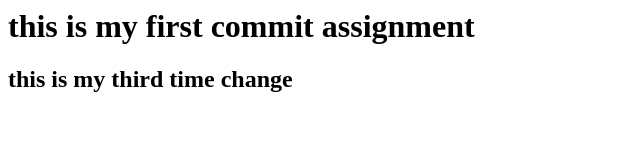
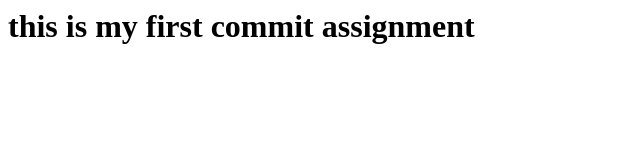
Before and after one commit to popurisumanth/freshers-batch-oct16, a plain HTML site: page index.html in a window 1280 px wide. Shown: the whole page, without its empty margins (0-640 px from the left). Drawn offline with Linux system fonts and the light colour scheme.

Commit message:
Revert "commit after add changed to my-add"
This reverts commit 3a125a8a51b5220e5a9da5ce269e08c6e59d7b7e.
for assignment purpose revert the last commit

```diff
--- a/index.html
+++ b/index.html
@@ -4,7 +4,5 @@
 			this is my first commit assignment
 
 			</h1>
-			<h2>this is my third time change</h2>
-
-	</body>
+				</body>
 </html>
```
